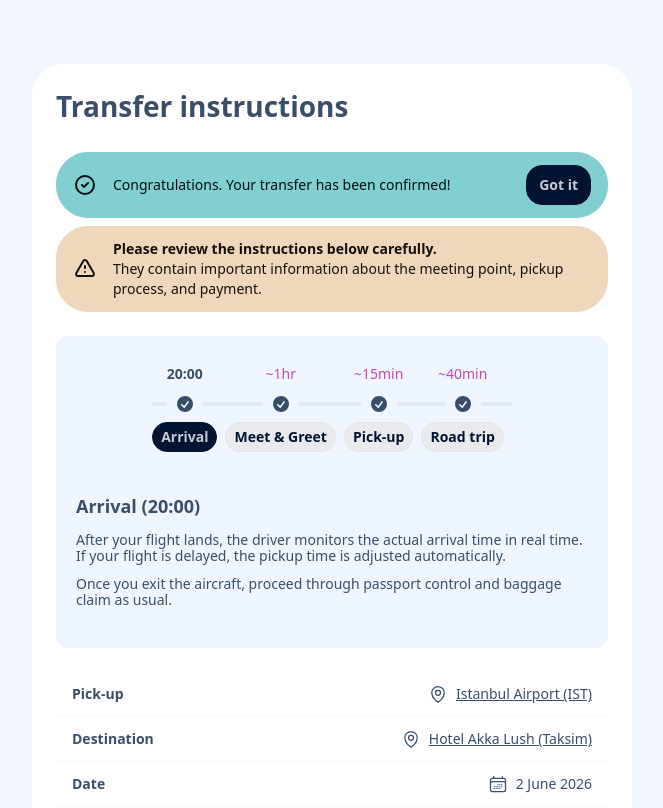
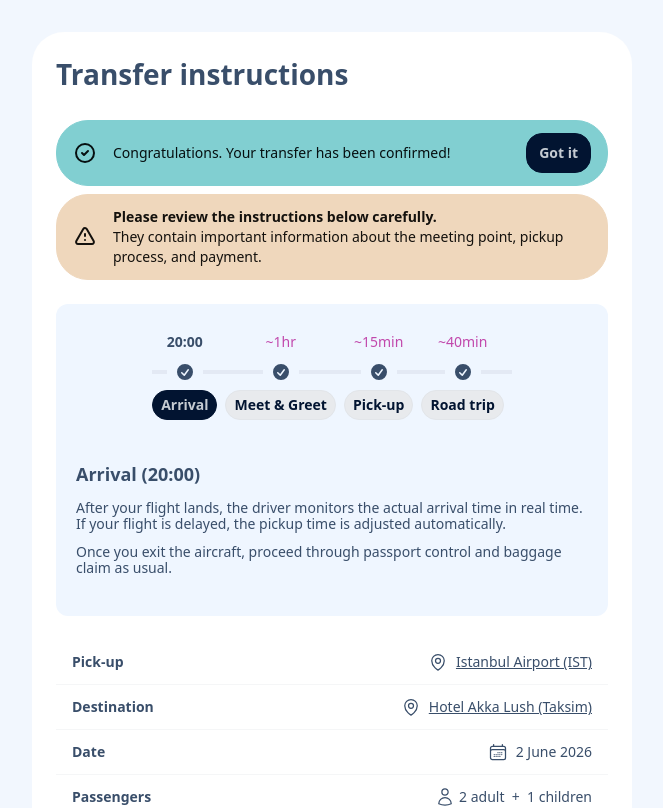
Before and after one commit to aleksdev404/istanbul-transfer.co, a Next.js app: page /instructions in a window 1280 px wide. Shown: the top 808 px of the page, without its empty margins (308-971 px from the left). Built offline with nearby package versions, Linux system fonts and the light colour scheme.

Commit message:
fix: instructions card

```diff
--- a/src/widgets/Instructions/index.tsx
+++ b/src/widgets/Instructions/index.tsx
@@ -7,7 +7,7 @@ import Rating from './Rating'
 
 export default () => {
     return <div className="bg-base-200 min-h-screen">
-        <div className="p-8 md:p-12 lg:p-16">
+        <div className="container p-4 md:p-6 lg:p-8 mx-auto">
             <div className="card bg-base-100 max-w-150 mx-auto">
                 <div className="card-body">
                     <h1 className="card-title text-2xl !mt-0">Transfer instructions</h1>
```
